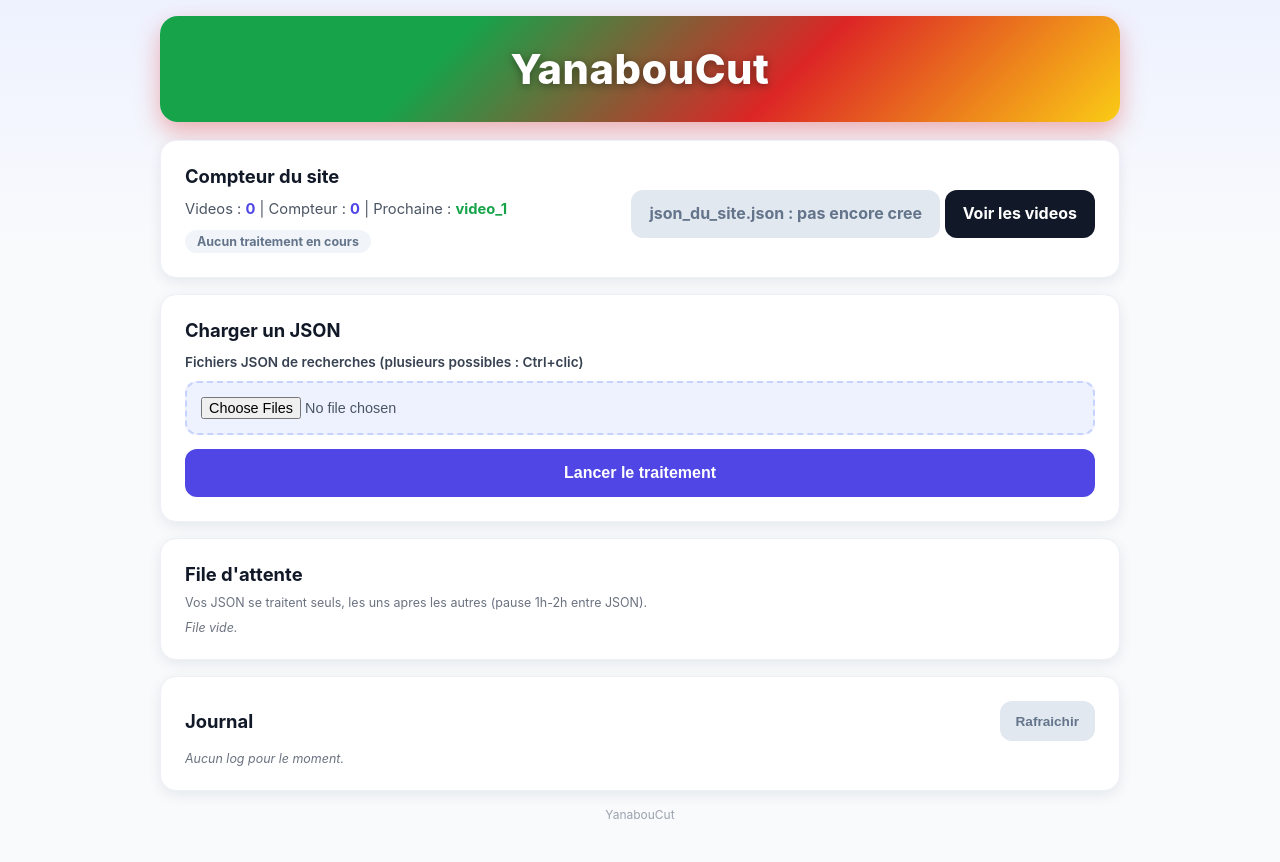
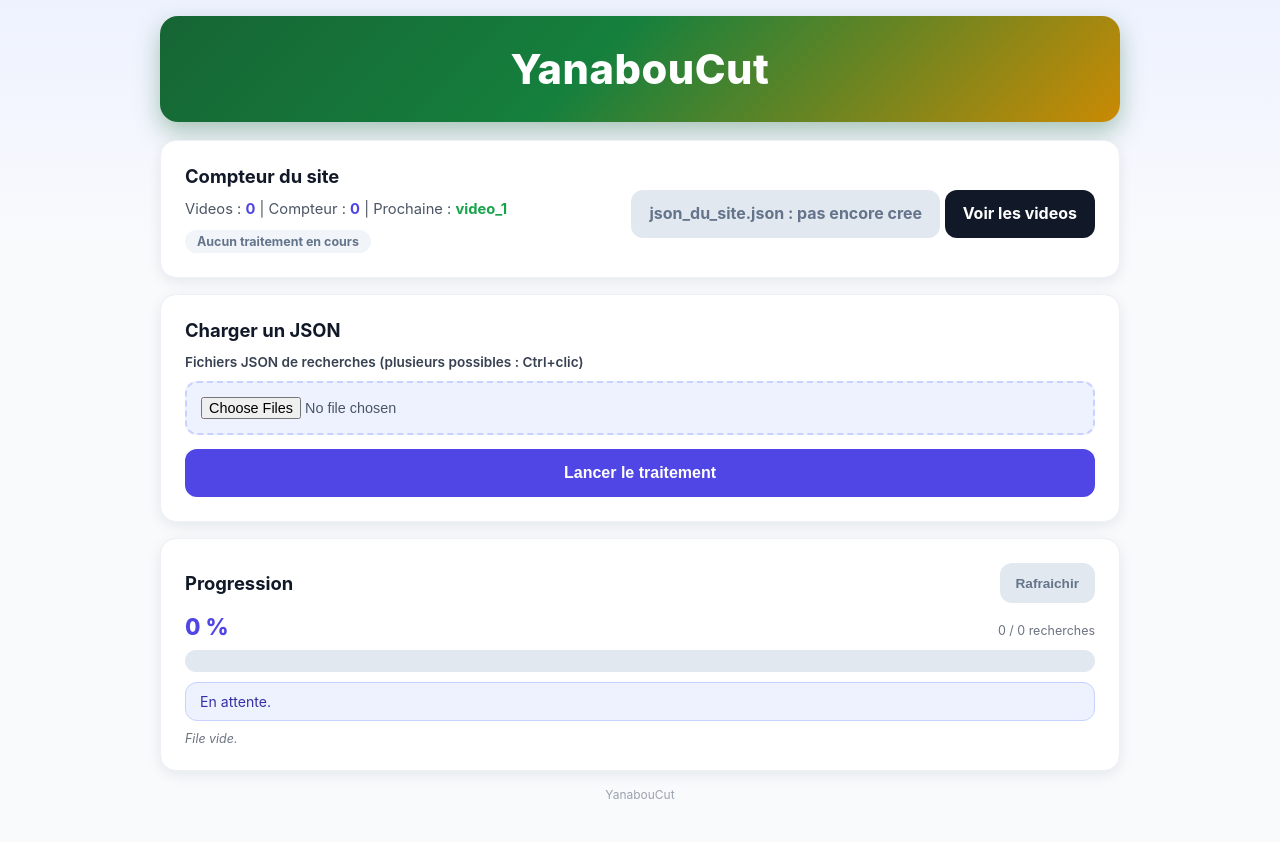
Before and after one commit to YanFocus/YanabouCut, a Django app: page / in a window 1280 px wide. After the commit the page ends 799 px from the top, so only its background shows below. Run offline with Django 5.2, Linux system fonts and the light colour scheme.

Commit message:
Progression visuelle sans journal, file auto 1h-2h

```diff
--- a/indexation/templates/index.html
+++ b/indexation/templates/index.html
@@ -14,15 +14,11 @@
         .wrap { max-width: 960px; margin: 0 auto; }
         header.hero {
             text-align: center; padding: 28px 16px; margin-bottom: 18px;
-            background: linear-gradient(135deg, #16a34a 0%, #16a34a 30%, #dc2626 65%, #facc15 100%);
+            background: linear-gradient(135deg, #166534, #15803d 45%, #ca8a04 100%);
             color: #fff; border-radius: 18px;
-            box-shadow: 0 10px 24px rgba(220, 38, 38, .35);
+            box-shadow: 0 10px 24px rgba(22, 101, 52, .35);
         }
-        header.hero h1 {
-            font-size: 2rem; font-weight: 800; letter-spacing: .5px;
-            color: #fff;
-            text-shadow: 0 2px 8px rgba(0, 0, 0, .4);
-        }
+        header.hero h1 { font-size: 2rem; font-weight: 800; letter-spacing: .5px; }
         .card {
             background: #fff; border-radius: 16px; padding: 18px;
             margin-bottom: 16px; box-shadow: 0 4px 14px rgba(15, 23, 42, .08);
@@ -59,12 +55,21 @@
         ul.list li:last-child { border-bottom: 0; }
         ul.list strong { color: #1f2937; }
         .small { font-size: .78rem; color: #6b7280; }
-        #logs {
-            background: #0b1220; color: #4ade80; font-family: ui-monospace, Menlo, Consolas, monospace;
-            font-size: .75rem; border-radius: 12px; padding: 14px;
-            max-height: 320px; overflow-y: auto; line-height: 1.65;
+        .bigbar { background: #e2e8f0; border-radius: 999px; height: 22px; overflow: hidden; margin: 10px 0 6px; }
+        .bigfill { background: linear-gradient(90deg, #4f46e5, #16a34a); height: 100%; width: 0%; border-radius: 999px; transition: width .6s; }
+        .progline { display: flex; justify-content: space-between; align-items: baseline; gap: 8px; flex-wrap: wrap; }
+        .progline .pct { font-size: 1.4rem; font-weight: 800; color: #4f46e5; }
+        .currentbox {
+            background: #eef2ff; border: 1px solid #c7d2fe; border-radius: 12px;
+            padding: 10px 14px; font-size: .88rem; margin: 10px 0; color: #3730a3;
         }
-        #logs .t { color: #64748b; }
+        .frow { padding: 8px 2px; border-bottom: 1px solid #f1f5f9; }
+        .frow:last-child { border-bottom: 0; }
+        .frow.cur { background: #eef2ff; border-radius: 8px; padding-left: 8px; padding-right: 8px; }
+        .frow-top { display: flex; justify-content: space-between; gap: 8px; font-size: .82rem; color: #374151; }
+        .frow-top .fn { font-weight: 700; word-break: break-all; }
+        .minibar { background: #e2e8f0; border-radius: 999px; height: 8px; overflow: hidden; margin-top: 5px; }
+        .minifill { background: #4f46e5; height: 100%; border-radius: 999px; transition: width .6s; }
         .topbar { display: flex; justify-content: space-between; align-items: center; margin-bottom: 10px; gap: 10px; flex-wrap: wrap; }
         .btn.small-btn { width: auto; min-height: 40px; padding: 8px 16px; font-size: .85rem; }
         footer.sp { text-align: center; color: #9ca3af; font-size: .75rem; margin-top: 10px; }
@@ -92,7 +97,7 @@
                     {% if drive_state.blocked %}
                         <span class="pill block">BLOQUE : {{ drive_state.reason }}</span>
                     {% elif job_running %}
-                        <span class="pill run">Traitement EN COURS{% if job.current_search %} : {{ job.current_search }}{% endif %}</span>
+                        <span class="pill run">Traitement EN COURS</span>
                     {% else %}
                         <span class="pill idle">Aucun traitement en cours</span>
                     {% endif %}
@@ -138,36 +143,84 @@
         </div>
 
         <div class="card">
-            <h2>File d'attente</h2>
-            <p class="small" style="margin-bottom:10px;">Vos JSON se traitent seuls, les uns apres les autres (pause 1h-2h entre JSON).</p>
-            {% if queued_files %}
-                <ul class="list">
-                    {% for q in queued_files %}
-                    <li>{{ q.name }} : {{ q.done }}/{{ q.total }} recherche(s) traitee(s)</li>
-                    {% endfor %}
-                </ul>
-            {% else %}
-                <p class="small" style="font-style:italic;">File vide.</p>
-            {% endif %}
-        </div>
-
-        <div class="card">
             <div class="topbar">
-                <h2 style="margin:0;">Journal</h2>
+                <h2 style="margin:0;">Progression</h2>
                 <button onclick="location.reload()" class="btn grey small-btn">Rafraichir</button>
             </div>
-            {% if job_logs %}
-                <div id="logs">
-                    {% for log in job_logs %}
-                        <div><span class="t">[{{ log.time }}]</span> {{ log.message }}</div>
-                    {% endfor %}
+            <div class="progline">
+                <span class="pct" id="prog-pct">{{ progress.pct }} %</span>
+                <span class="small" id="prog-counts">{{ progress.done_searches }} / {{ progress.total_searches }} recherches</span>
+            </div>
+            <div class="bigbar"><div class="bigfill" id="prog-bar" style="width:{{ progress.pct }}%;"></div></div>
+            <div class="currentbox" id="prog-current">
+                {% if progress.current.active and progress.current.file %}
+                    En cours : {{ progress.current.file }}{% if progress.current.search %} &rarr; {{ progress.current.search }}{% endif %}{% if progress.current.video %} &rarr; {{ progress.current.video }}{% endif %}{% if progress.current.target %} ({{ progress.current.done }}/{{ progress.current.target }} videos){% endif %}
+                {% elif progress.total_searches and progress.done_searches >= progress.total_searches %}
+                    Tout est termine.
+                {% else %}
+                    En attente.
+                {% endif %}
+            </div>
+            <div id="prog-files">
+                {% for f in progress.files %}
+                <div class="frow{% if f.current %} cur{% endif %}">
+                    <div class="frow-top"><span class="fn">{{ f.name }}</span><span>{{ f.done }}/{{ f.total }}</span></div>
+                    <div class="minibar"><div class="minifill" style="width:{% if f.total %}{% widthratio f.done f.total 100 %}{% else %}0{% endif %}%;"></div></div>
                 </div>
-            {% else %}
-                <p class="small" style="font-style:italic;">Aucun log pour le moment.</p>
-            {% endif %}
+                {% empty %}
+                <p class="small" style="font-style:italic;">File vide.</p>
+                {% endfor %}
+            </div>
         </div>
 
         <footer class="sp">YanabouCut</footer>
     </div>
+<script>
+function refreshProgress() {
+    fetch("{% url 'job-status' %}")
+        .then(function(r) { return r.json(); })
+        .then(function(d) {
+            var p = d.progress;
+            document.getElementById('prog-bar').style.width = p.pct + '%';
+            document.getElementById('prog-pct').textContent = p.pct + ' %';
+            document.getElementById('prog-counts').textContent = p.done_searches + ' / ' + p.total_searches + ' recherches';
+            var c = p.current, txt;
+            if (c.active && (c.file || c.search || c.video)) {
+                txt = 'En cours : ' + [c.file, c.search, c.video].filter(Boolean).join(' → ');
+                if (c.target) { txt += ' (' + c.done + '/' + c.target + ' videos)'; }
+            } else if (p.total_searches > 0 && p.done_searches >= p.total_searches) {
+                txt = 'Tout est termine.';
+            } else {
+                txt = 'En attente.';
+            }
+            document.getElementById('prog-current').textContent = txt;
+            var box = document.getElementById('prog-files');
+            var names = box.querySelectorAll('.fn');
+            var data = p.files;
+            // Met a jour sans reconstruire (pas de saut visuel) quand c'est possible
+            if (names.length === data.length) {
+                for (var i = 0; i < data.length; i++) {
+                    var row = names[i].closest('.frow');
+                    names[i].textContent = data[i].name;
+                    row.querySelector('.frow-top span:last-child').textContent = data[i].done + '/' + data[i].total;
+                    row.querySelector('.minifill').style.width = (data[i].total ? Math.round(data[i].done * 100 / data[i].total) : 0) + '%';
+                    if (data[i].current) { row.classList.add('cur'); } else { row.classList.remove('cur'); }
+                }
+            } else {
+                var html2 = '';
+                data.forEach(function(f) {
+                    var fpct = f.total ? Math.round(f.done * 100 / f.total) : 0;
+                    html2 += '<div class="frow' + (f.current ? ' cur' : '') + '">'
+                        + '<div class="frow-top"><span class="fn">' + f.name + '</span><span>' + f.done + '/' + f.total + '</span></div>'
+                        + '<div class="minibar"><div class="minifill" style="width:' + fpct + '%"></div></div></div>';
+                });
+                if (!data.length) { html2 = '<p class="small" style="font-style:italic;">File vide.</p>'; }
+                box.innerHTML = html2;
+            }
+        })
+        .catch(function() {});
+}
+setInterval(refreshProgress, 5000);
+</script>
 </body>
 </html>
--- a/indexation/views.py
+++ b/indexation/views.py
@@ -15,6 +15,7 @@ from .services import (
     load_site_json,
     load_status_file,
     queue_dirs,
+    queue_overview,
     start_all_queued_async,
     start_job_async,
     start_next_queued_async,
@@ -127,12 +128,12 @@ def index(request):
         "total_videos_downloaded": total,
         "job": job,
         "job_running": job["running"] or job.get("queue_running", False),
-        "job_logs": job["logs"],
         "drive_state": drive_load_state(),
         "pending_videos": [p.name for p in _pending_videos()],
         "queue_mode": queue_mode,
         "queued_files": queued_files,
         "current_searches": current_searches,
+        "progress": queue_overview(),
     })
 
 
@@ -292,15 +293,15 @@ def download_site_json(request):
 
 def job_status_api(request):
     state = load_site_json()
-    job = get_job_status()
+    if settings.PIPELINE_MODE == "queue":
+        job = load_status_file()
+    else:
+        job = get_job_status()
     return JsonResponse({
-        "running": job["running"],
-        "queue_running": job.get("queue_running", False),
+        "running": job["running"] or job.get("queue_running", False),
         "current_search": job["current_search"],
-        "started_at": job["started_at"],
-        "finished_at": job["finished_at"],
-        "logs": job["logs"],
         "counter": int(state.get("counter", 0)),
         "total": len(state.get("videos", [])),
         "json_available": Path(settings.SITE_JSON_PATH).exists(),
+        "progress": queue_overview(),
     })
```
Also changed, not shown: indexation/services.py (+88 -1 lines).
